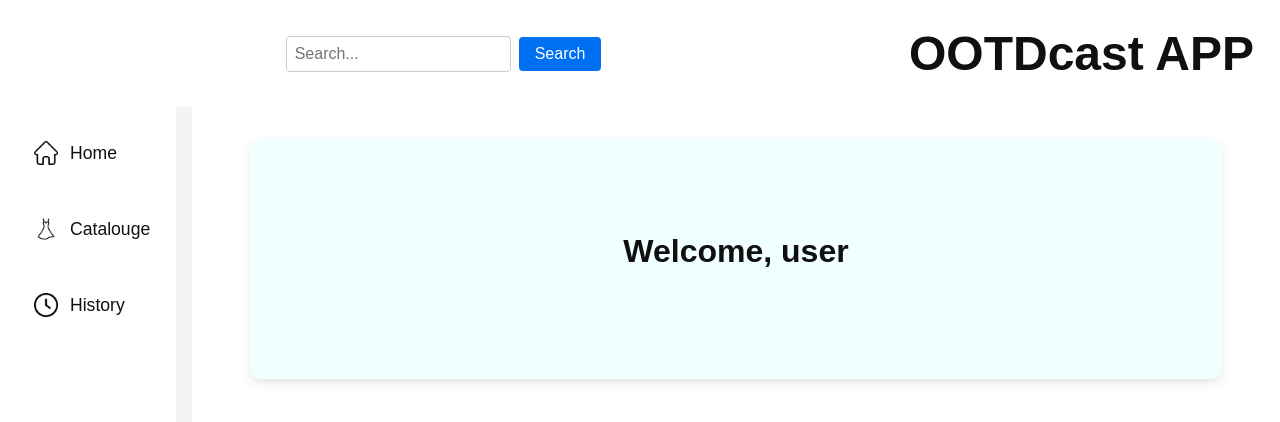
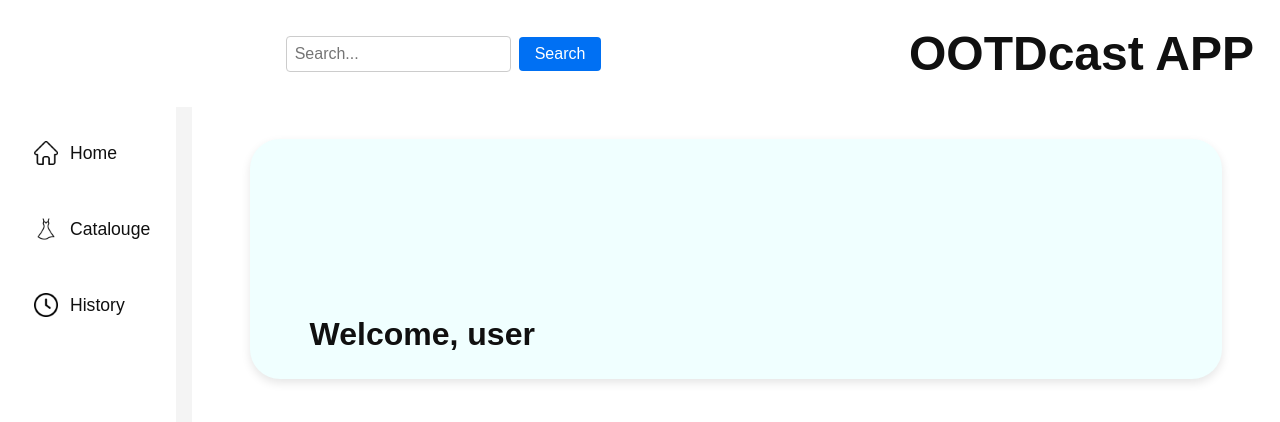
Before and after one commit to jteengfo/ootdcast, a Next.js app in the folder frontend/ootdcast/: page / in a window 1280 px wide. Shown: the top 422 px of the page. Built offline with nearby package versions, Linux system fonts and the light colour scheme.

Commit message:
update to greeting card

```diff
--- a/frontend/ootdcast/src/app/page.js
+++ b/frontend/ootdcast/src/app/page.js
@@ -16,10 +16,8 @@ export default function Home() {
           <Sidebar />
         </div>
         <main className={styles.main}>
-          <div className={styles.greetingContainer}>
-            <div className={styles.greetingTextContainer}>
-              <Greeting />
-            </div>
+          <div className={styles.greeting}>
+            <Greeting />
           </div>
         </main>
       </div>
--- a/frontend/ootdcast/src/app/page.module.css
+++ b/frontend/ootdcast/src/app/page.module.css
@@ -11,11 +11,11 @@
   background-color: white;
   padding: 1rem;
   box-shadow: 0 2px 4px #f4f4f4;
-  display: flex; /* Enables flexbox */
-  align-items: center; /* Aligns items vertically */
-  justify-content: space-between; /* Adjusts spacing */
+  display: flex;
+  align-items: center;
+  justify-content: space-between;
   padding: 10px;
-  gap: 1rem; /* Adds space between SearchBar and Header */
+  gap: 1rem;
 }
 
 .content {
@@ -24,7 +24,7 @@
 }
 
 .sidebar {
-  width: 15%; /* Fixed width for the sidebar */
+  width: 15%;
   background-color: #f4f4f4;
   padding-right: 1rem;
    /*box-shadow: 2px 0 5px rgba(0, 0, 0, 0.1); Optional: Add a shadow for the sidebar */
@@ -33,22 +33,19 @@
 .main {
   flex: 1;
   padding: 2rem;
-  background-color: white; /* Background color for the main content area */
+  background-color: white;
 }
 
-.greetingContainer {
-  width: 95%; /* Adjust as needed */
-  max-width: 1250px; /* Optional for responsiveness */
-  margin: 0 auto; /* Centers the div */
+.greeting {
+  width: 95%;
+  max-width: 1250px;
+  margin: 0 auto;
   display: flex;
   justify-content: center;
   align-items: center;
   height: 30vh;
   position: relative;
-  border-radius: 10px; /* Soft rounded corners */
+  border-radius: 30px; /* Soft rounded corners */
   box-shadow: 0px 4px 10px rgba(0, 0, 0, 0.1); /* Adds a subtle shadow */
   background-color: azure;
 }
-.greetingTextContainer{
-  margin-bottom: 0;
-}
--- a/frontend/ootdcast/src/components/Greeting.jsx
+++ b/frontend/ootdcast/src/components/Greeting.jsx
@@ -1,9 +1,10 @@
 import styles from './Greeting.module.css';
+import Hello from './Hello';
 
 export default function Greeting() {
     return (
-        <div className={styles.greeting}>
-            <h1>Welcome, user</h1>
+        <div className={styles.hello}>
+            <Hello />
         </div>
     );
 }
--- a/frontend/ootdcast/src/components/Greeting.module.css
+++ b/frontend/ootdcast/src/components/Greeting.module.css
@@ -1,5 +1,6 @@
-.greeting h1 {
-    font-size: 2rem;
-    color: #101010;
-    margin-bottom: 1rem;
-  }
+.hello {
+  position: absolute;
+  bottom: 10px; /* Distance from the bottom */
+  left: 60px; /* Distance from the left */
+  color: #101010;
+}
--- /dev/null
+++ b/frontend/ootdcast/src/components/Hello.jsx
@@ -0,0 +1,9 @@
+import styles from "./Hello.module.css";
+
+export default function Hello() {
+    return (
+        <div className={styles.hello}>
+            <h1>Welcome, user</h1>
+        </div>
+    )
+}
--- /dev/null
+++ b/frontend/ootdcast/src/components/Hello.module.css
@@ -0,0 +1,5 @@
+.hello {
+    font-size: 1rem;
+    color: #101010;
+    margin-bottom: 1rem;
+}
```
